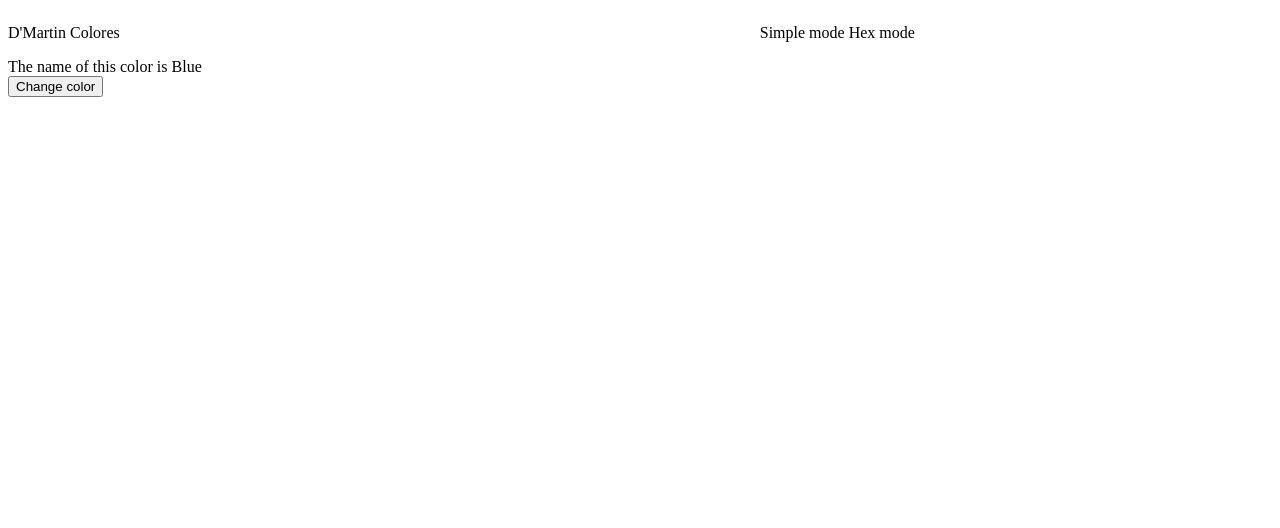
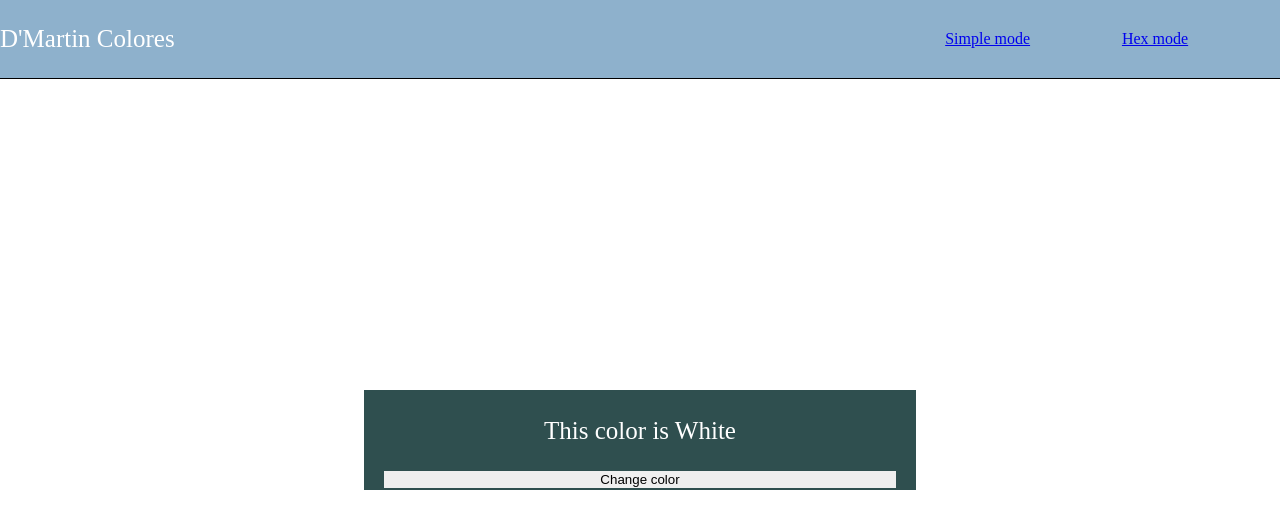
Before and after one commit to dev-martin02/Color-Flipper, a plain HTML site: page Index.html in a window 1280 px wide. Both pictures are taken after a click on the link "Simple mode". Drawn offline with Linux system fonts and the light colour scheme.

Commit message:
Css added and improve some names and javaSCRIPT FUNCTIONALITY

```diff
--- a/Index.html
+++ b/Index.html
@@ -11,16 +11,16 @@
       <p id="website-name">D'Martin Colores</p>
       <div class="links">
         <a href="#simple" id="simple-mode">Simple mode</a>
-        <a active="true" href="#hex" id="hex-mode-link">Hex mode</a>
+        <a active="true" href="#rgb" id="rgb-mode-link">Hex mode</a>
       </div>
     </nav>
     <main>
       <section class="simple">
-        <div class="Big-text">The name of this color is Blue</div>
+        <p class="Big-text">This color is White</p>
         <button class="Color-changer">Change color</button>
       </section>
-      <section class="hex hide">
-        <div class="Big-text">The name of this color is Green</div>
+      <section class="rgb hide">
+        <p class="Big-text">This color is Green</p>
         <button class="Color-changer">Change color</button>
       </section>
     </main>
--- a/Index.js
+++ b/Index.js
@@ -1,8 +1,11 @@
 const btns = document.querySelectorAll(".Color-changer");
 const links = document.querySelectorAll("a");
-const hexModeSection = document.getElementsByClassName("hex")[0];
+const rgbModeSection = document.getElementsByClassName("rgb")[0];
 const simpleModeSection = document.getElementsByClassName("simple")[0];
+const bigText = document.getElementsByClassName("Big-text")[0];
+const rgbText = document.getElementsByClassName("Big-text")[1];
 
+// Get the color of the background
 function getNumbers(num) {
   return Math.floor(Math.random() * num);
 }
@@ -11,23 +14,32 @@ function changeColors(color) {
   return [getNumbers(color), getNumbers(color), getNumbers(color)];
 }
 
+function simpleColor() {
+  return changeColors(256);
+}
+
+let background = document.body.style.backgroundColor;
+
 btns.forEach((btn) => {
   btn.addEventListener("click", () => {
-    document.body.style.backgroundColor = `rgb(${changeColors(256)})`;
+    document.body.style.backgroundColor = `rgb(${simpleColor()})`;
+    bigText.innerHTML = `This color is ${document.body.style.backgroundColor}`;
+    rgbText.innerHTML = `This color is ${document.body.style.backgroundColor}`;
   });
 });
+
 // -----------------------------------------------------------------------------
-
+// change the visibility of the section
 const simpleLink = document.getElementById("simple-mode");
-const hexLink = document.getElementById("hex-mode-link");
+const rgbLink = document.getElementById("rgb-mode-link");
 
 function showSimpleMode() {
   simpleModeSection.classList.remove("hide");
-  hexModeSection.classList.add("hide");
+  rgbModeSection.classList.add("hide");
 }
 
-function showHexMode() {
-  hexModeSection.classList.remove("hide");
+function showRgbMode() {
+  rgbModeSection.classList.remove("hide");
   simpleModeSection.classList.add("hide");
 }
 
@@ -35,6 +47,7 @@ simpleLink.addEventListener("click", () => {
   showSimpleMode();
 });
 
-hexLink.addEventListener("click", () => {
-  showHexMode();
+rgbLink.addEventListener("click", () => {
+  showRgbMode();
+  bigText.innerHTML = document.body.style.backgroundColor;
 });
--- a/index.css
+++ b/index.css
@@ -1,31 +1,55 @@
 body,
 html {
   width: 100%;
-}
-a {
-  text-decoration: none;
-  color: black;
+  height: 100%;
+
+  margin: 0;
 }
 
-a:active {
-  color: green;
+body,
+nav,
+div,
+main {
+  display: flex;
+  flex-direction: column;
 }
 
-.Nav-bar {
-  width: 100%;
-  display: flex;
+nav {
   flex-direction: row;
   align-items: center;
+  justify-content: space-around;
+  border-bottom: 1px black solid;
+  background-color: hsl(207, 38%, 68%);
+  margin: 0;
+}
+nav div {
+  flex-direction: row;
+  justify-content: space-evenly;
+  width: 50%;
 }
 
-#website-name {
-  margin-right: 50%;
+main {
+  justify-content: center;
+  align-items: center;
+  height: 100%;
+  flex-direction: column;
+  text-align: center;
+}
+p {
+  width: 100%;
+  font-size: 25px;
+  color: white;
 }
 
+section {
+  background-color: darkslategray;
+  width: 40%;
+  padding: 2px 20px;
+}
+section button {
+  width: 100%;
+  border-style: none;
+}
 .hide {
   display: none;
 }
-
-.show {
-  display: contents;
-}
```
